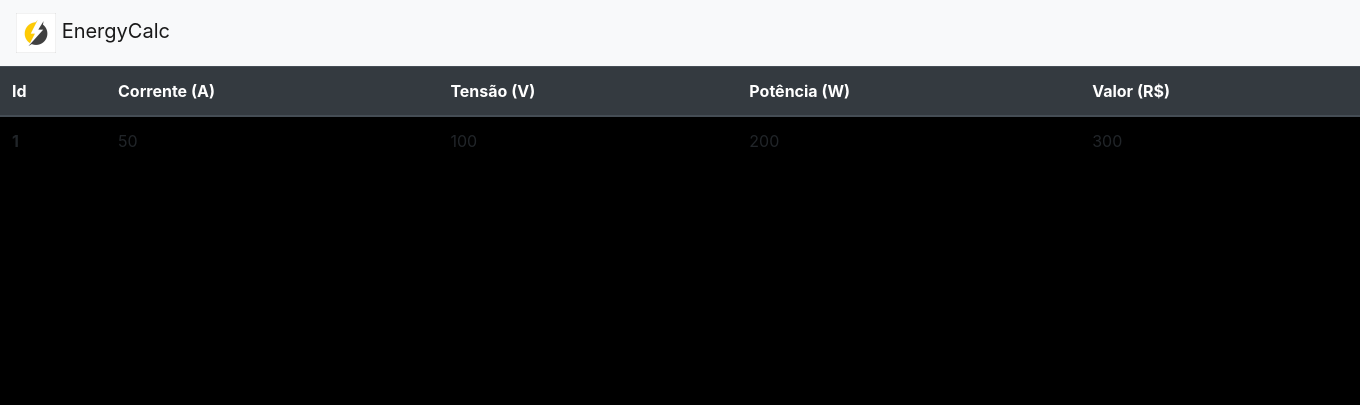
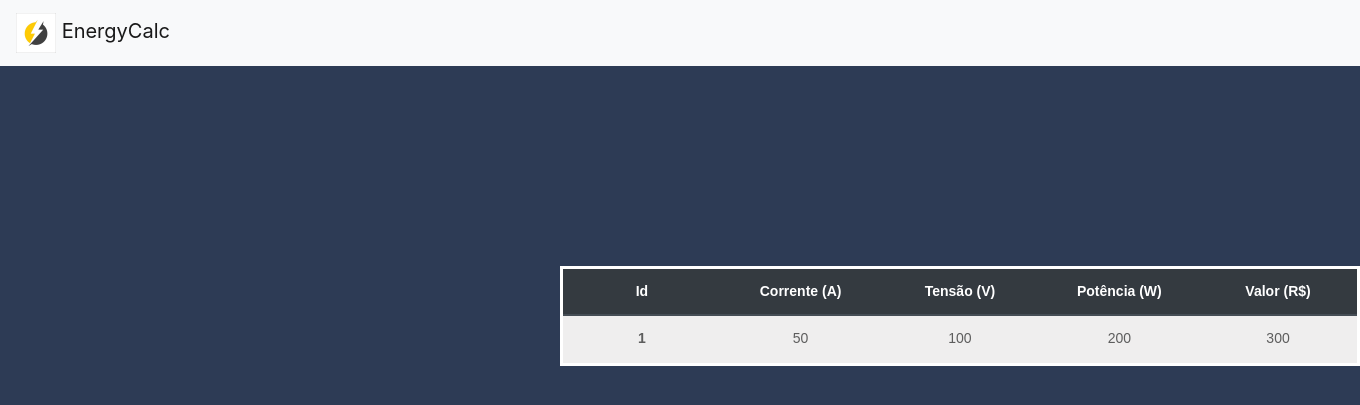
Before and after one commit to FerHe05/ProjetoArduino, a PHP site: page /menu.php in a window 1360 px wide. Shown: the top 405 px of the page. Run offline with PHP 8.4, Linux system fonts and the light colour scheme; the visitor is signed in with stand-in values (Sample User, id 1).

Commit message:
Add files via upload

```diff
--- a/projeto/menu.php
+++ b/projeto/menu.php
@@ -15,12 +15,12 @@ if (!isset($_SESSION["user"])) //se a sessão "user" n for iniciado
   <meta http-equiv="X-UA-Compatible" content="IE=edge">
   <meta name="viewport" content="width=device-width, initial-scale=1.0">
   <link rel="stylesheet" href="https://cdn.jsdelivr.net/npm/bootstrap@4.3.1/dist/css/bootstrap.min.css" integrity="sha384-ggOyR0iXCbMQv3Xipma34MD+dH/1fQ784/j6cY/iJTQUOhcWr7x9JvoRxT2MZw1T" crossorigin="anonymous">
-
-  <link href="menu_style.css" rel="stylesheet"/>
+  <link href="menu2_style.css" rel="stylesheet"/>
   <title>EnergyCalc</title>
 </head>
 <body>
   <!-- Image and text -->
+
 <nav class="navbar navbar-light bg-light">
   <a class="navbar-brand" href="menu.php">
     <img src="imagens/imglogo.jpg" width="40" height="40">
@@ -48,7 +48,6 @@ if (!isset($_SESSION["user"])) //se a sessão "user" n for iniciado
   </tbody>
 </table>
 
-
   </tbody>
 </table>
 </body>
--- /dev/null
+++ b/projeto/menu2_style.css
@@ -0,0 +1,28 @@
+body{
+    background-color: #2d3b55;
+}
+.nav{
+    color: black;
+}
+.table{
+    color: white;
+    font-family: 'Rubik', sans-serif;
+    border: 3px solid #ffffff;
+    color: #5d5d5d;
+    font-size: 14px;
+    font-weight: normal;
+    background-color: #efeeee;
+    text-align: center;
+    table-layout: fixed;
+    height: 100px;
+    transition: height 0.4s;
+    /*propriedade desejada*/
+      max-width: 800px;
+      overflow: hidden;
+      text-overflow: ellipsis;
+      white-space: nowrap;
+      transition: all ease 0.7s;
+      margin-top: 200px;/*distancia da margem top*/
+      margin-left: 560px;/*distancia da margem esquerda*/
+
+}
```
